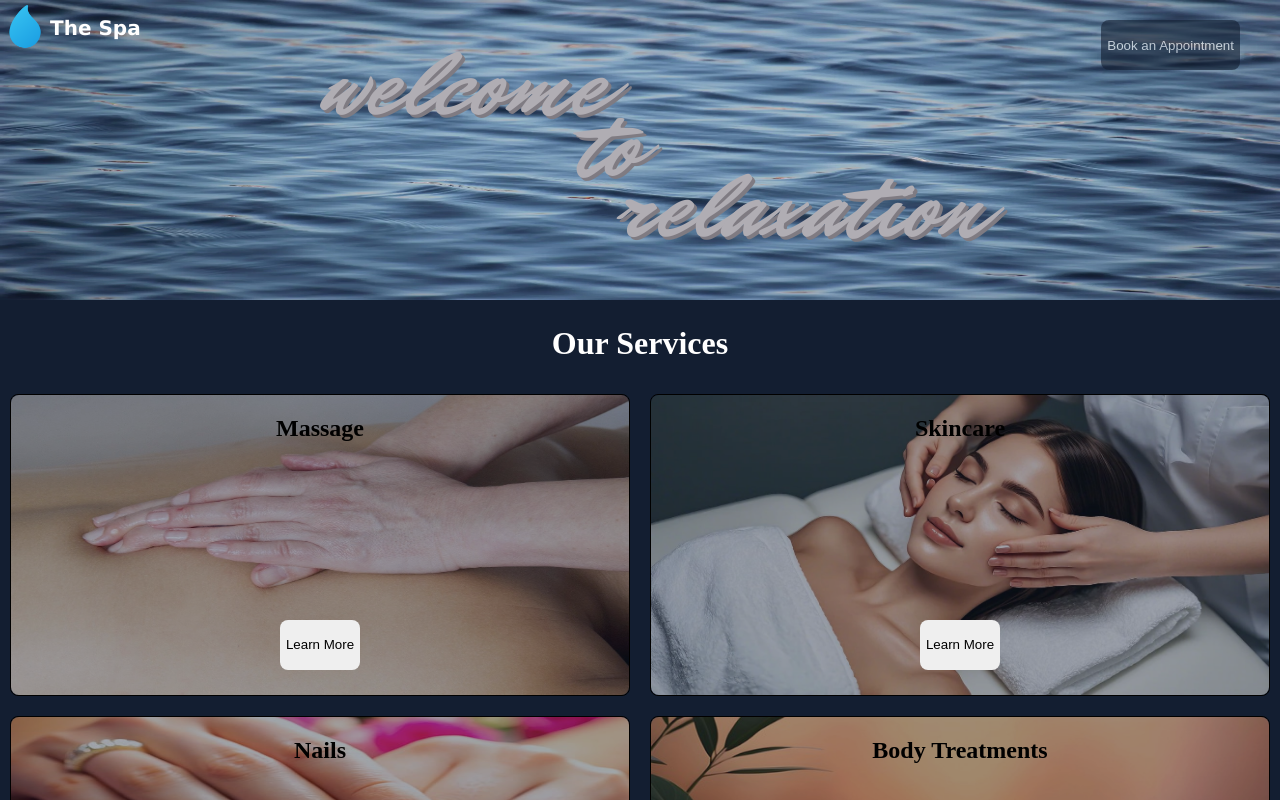
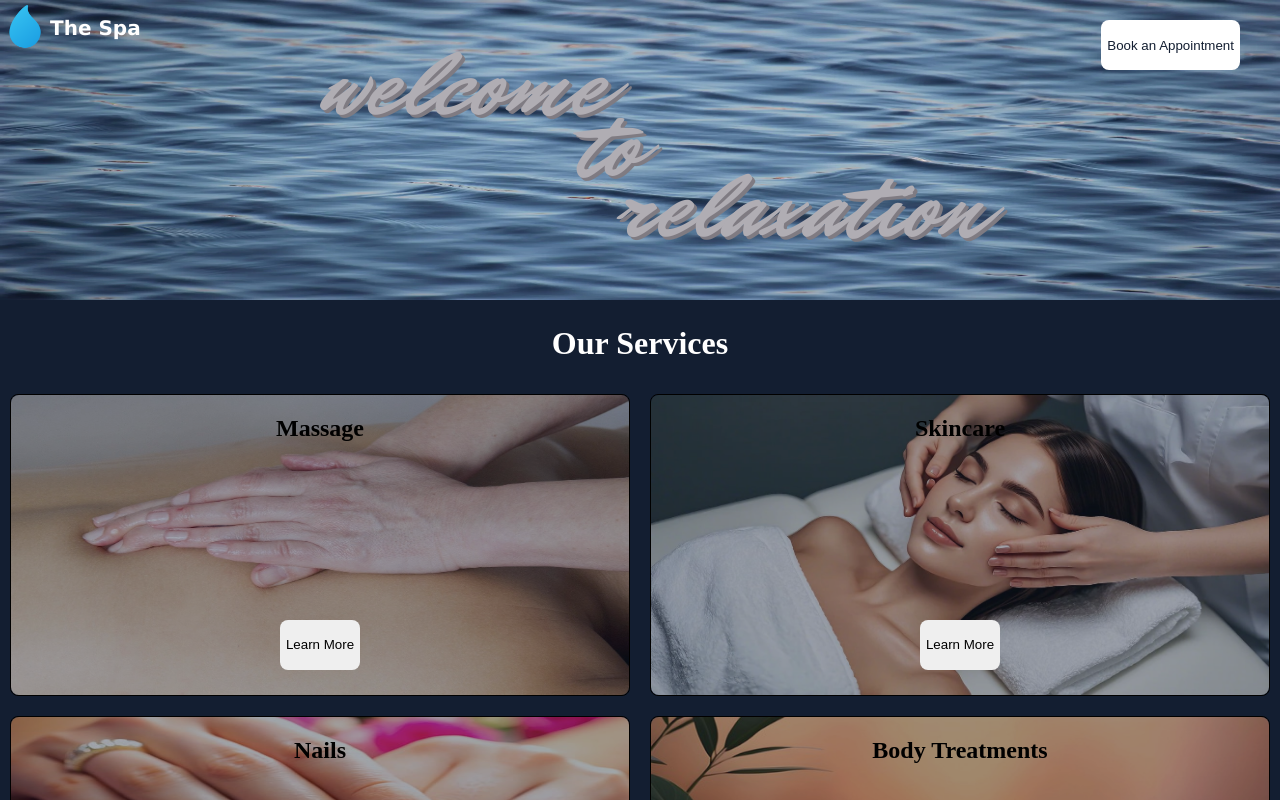
Before and after one commit to LaurenCummings/spa-project, a React (Vite) app: page / in a window 1280 px wide. In both pictures the pointer is over the button "Book an Appointment". Shown: the top 800 px of the page. Built offline with nearby package versions, Linux system fonts and the light colour scheme.

Commit message:
changed button hover style

```diff
--- a/src/css/Topbar.css
+++ b/src/css/Topbar.css
@@ -39,5 +39,6 @@
 }
 
 .topbar button:hover {
-    opacity: 0.6;
+    background-color: white;
+    color: rgb(19, 30, 49);
 }
```
